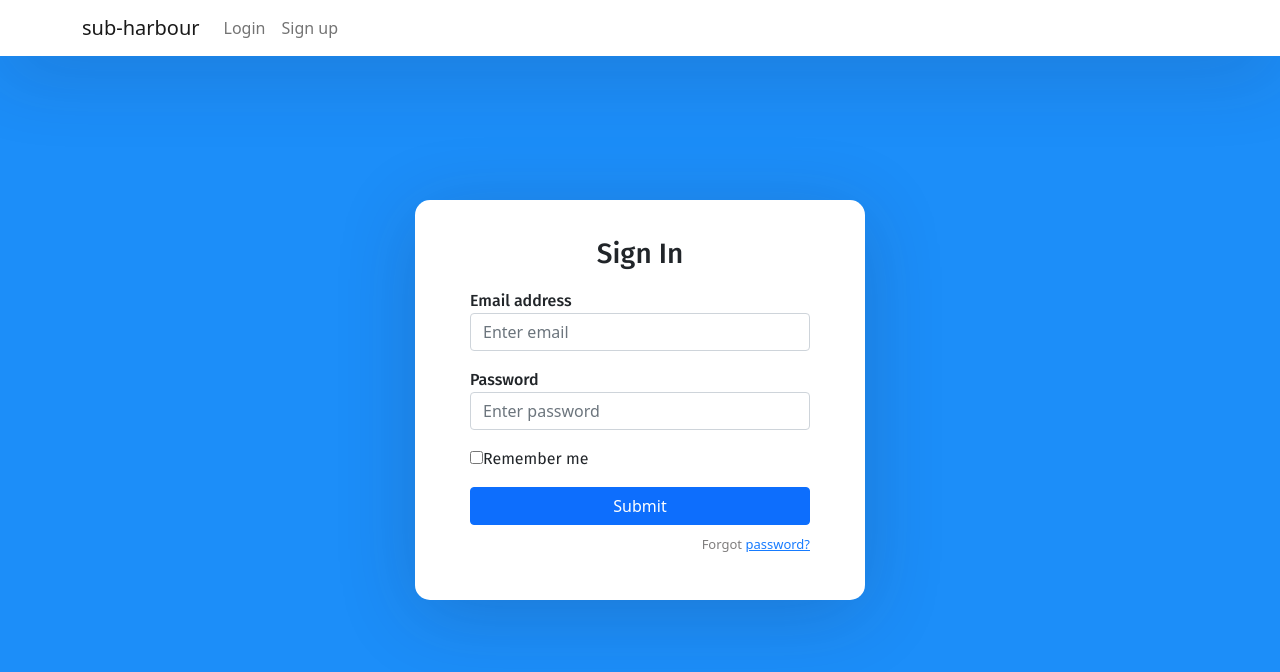
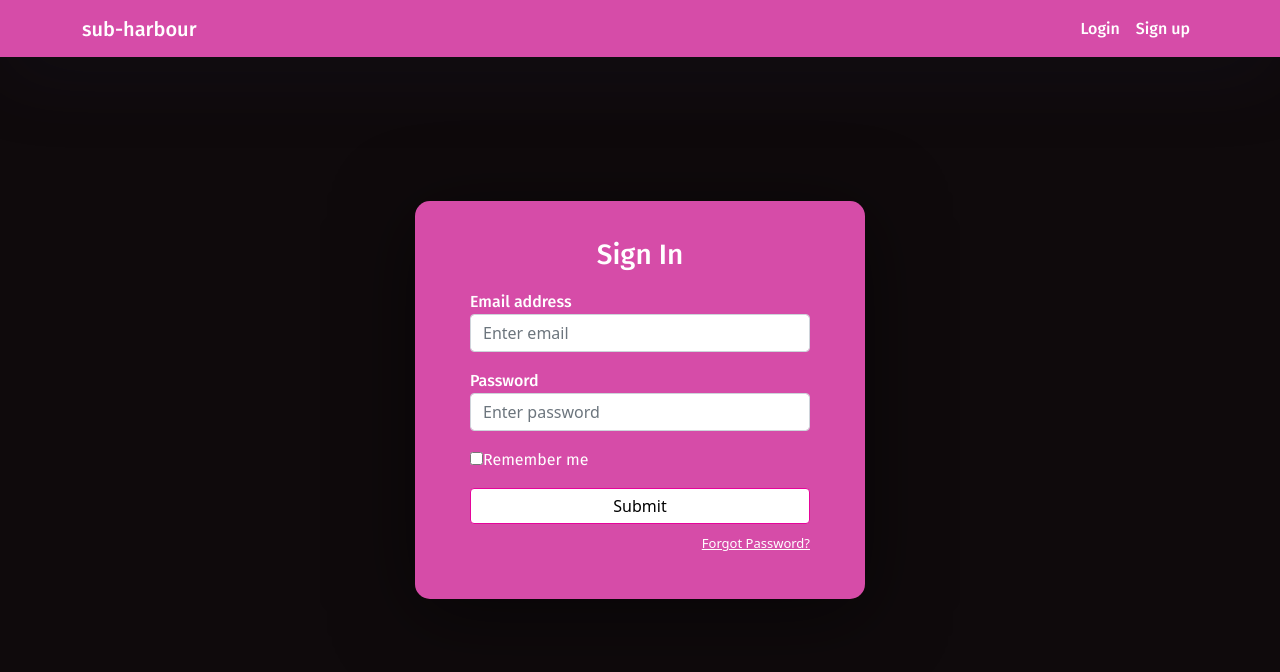
Before and after one commit to vjgaur/sub-harbour-front-end, a React (Create React App) app: page / in a window 1280 px wide. Shown: the top 672 px of the page. Built offline with nearby package versions, Linux system fonts and the light colour scheme.

Commit message:
some ui desing improvements

```diff
--- a/src/App.js
+++ b/src/App.js
@@ -10,21 +10,21 @@ function App() {
   return (
     <Router>
       <div className="App">
-        <nav className="navbar navbar-expand-lg navbar-light fixed-top">
-          <div className="container">
-            <Link className="navbar-brand" to={'/sign-in'}>
-              sub-harbour
+        <nav className="navbar navbar-expand-lg navbar-light fixed-top color-nav">
+          <div className="container ">
+            <Link className="navbar-brand " to={'/sign-in'}>
+             <label className="label-text-color"> sub-harbour   </label>
             </Link>
-            <div className="collapse navbar-collapse" id="navbarTogglerDemo02">
+            <div className="ml-auto " id="navbarTogglerDemo02">
               <ul className="navbar-nav ml-auto">
                 <li className="nav-item">
                   <Link className="nav-link" to={'/sign-in'}>
-                    Login
+                  <label className="label-text-color"> Login</label>
                   </Link>
                 </li>
                 <li className="nav-item">
                   <Link className="nav-link" to={'/sign-up'}>
-                    Sign up
+                  <label className="label-text-color">Sign up </label>
                   </Link>
                 </li>
               </ul>
--- a/src/components/Login.js
+++ b/src/components/Login.js
@@ -4,10 +4,10 @@ export default class Login extends Component {
   render() {
     return (
       <form>
-        <h3>Sign In</h3>
+        <h3 className="label-text-color">Sign In</h3>
 
         <div className="mb-3">
-          <label>Email address</label>
+          <label className="label-text-color">Email address</label>
           <input
             type="email"
             className="form-control"
@@ -16,7 +16,7 @@ export default class Login extends Component {
         </div>
 
         <div className="mb-3">
-          <label>Password</label>
+          <label className="label-text-color">Password</label>
           <input
             type="password"
             className="form-control"
@@ -38,12 +38,12 @@ export default class Login extends Component {
         </div>
 
         <div className="d-grid">
-          <button type="submit" className="btn btn-primary">
+          <button type="submit" className="button">
             Submit
           </button>
         </div>
         <p className="forgot-password text-right">
-          Forgot <a href="#">password?</a>
+           <a href="#">Forgot Password?</a>
         </p>
       </form>
     )
--- a/src/components/Signup.js
+++ b/src/components/Signup.js
@@ -3,7 +3,7 @@ import React, { Component } from 'react'
 export default class SignUp extends Component {
   render() {
     return (
-      <form>
+      <form className="label-text-color">
         <h3>Sign Up</h3>
 
         <div className="mb-3">
@@ -39,7 +39,7 @@ export default class SignUp extends Component {
         </div>
 
         <div className="d-grid">
-          <button type="submit" className="btn btn-primary">
+          <button type="submit" className="button">
             Sign Up
           </button>
         </div>
--- a/src/index.css
+++ b/src/index.css
@@ -4,7 +4,7 @@
   box-sizing: border-box;
 }
 body {
-  background: #1c8ef9 !important;
+  background: #0f0a0c  !important;
   min-height: 100vh;
   display: flex;
   font-weight: 400;
@@ -47,15 +47,15 @@ html,
 .auth-inner {
   width: 450px;
   margin: auto;
-  background: #ffffff;
-  box-shadow: 0px 14px 80px rgba(34, 35, 58, 0.2);
+  background: #d64cA8 ;
+  box-shadow: 0px 14px 80px rgba(00, 00, 00, 0.5);
   padding: 40px 55px 45px 55px;
   border-radius: 15px;
   transition: all 0.3s;
 }
 
 .auth-wrapper .form-control:focus {
-  border-color: #167bff;
+  border-color: #ffffff;
   box-shadow: none;
 }
 
@@ -68,6 +68,7 @@ html,
 
 .custom-control-label {
   font-weight: 400;
+  color: #ffffff;
 }
 
 .forgot-password,
@@ -75,10 +76,24 @@ html,
   text-align: right;
   font-size: 13px;
   padding-top: 10px;
-  color: #7f7d7d;
+  color: #ffffff;
   margin: 0;
 }
 
 .forgot-password a {
-  color: #167bff;
+  color: #ffffff;
 }
+.label-text-color {
+  color: #ffffff;
+}
+
+.button {
+  display:block;
+  border-radius: 4px;
+  background-color: white;
+  border: 1px solid rgb(229, 5, 154);
+  padding: 5px;
+}
+.color-nav {
+  background-color:#d64cA8;
+}
```
